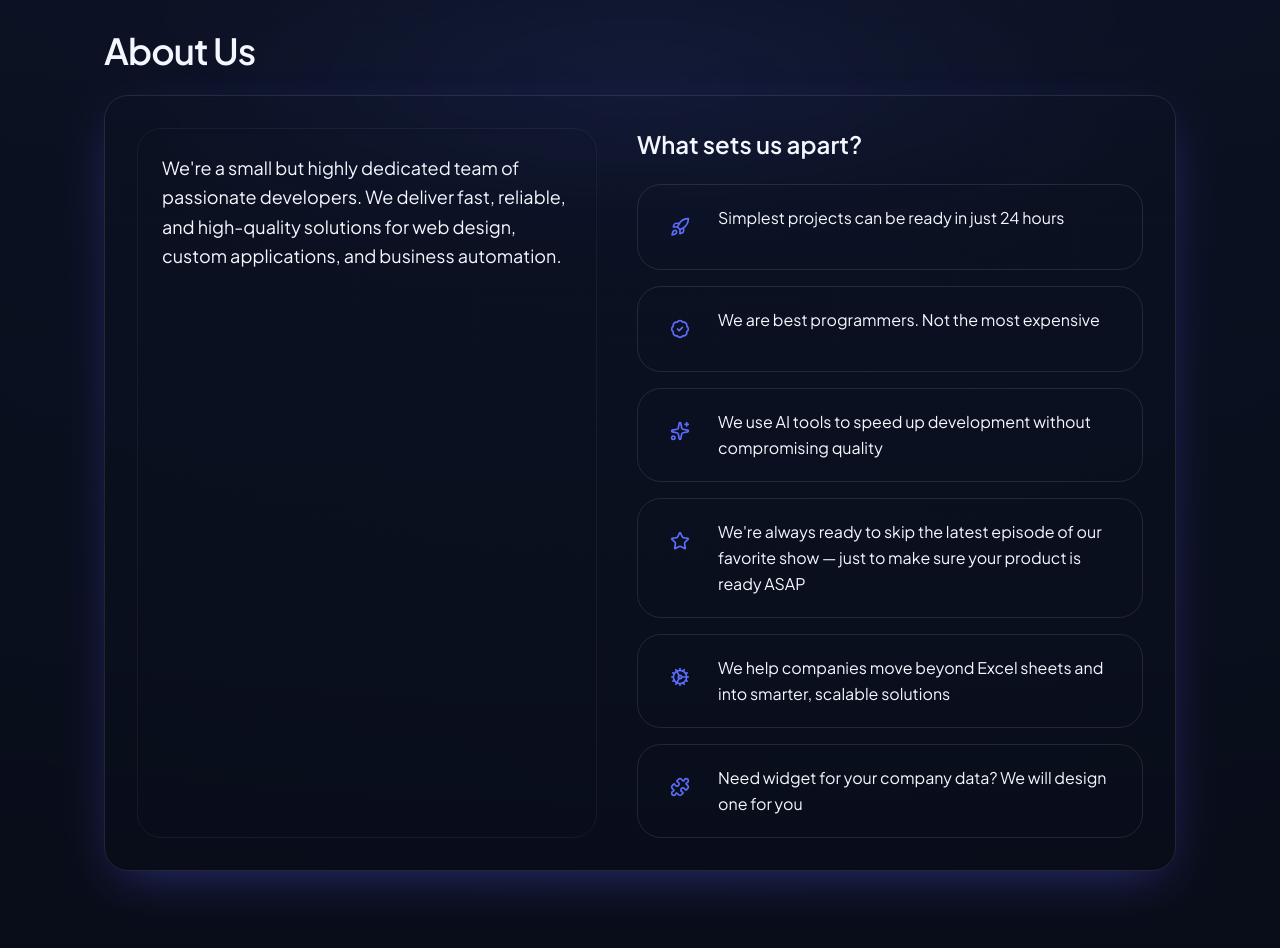
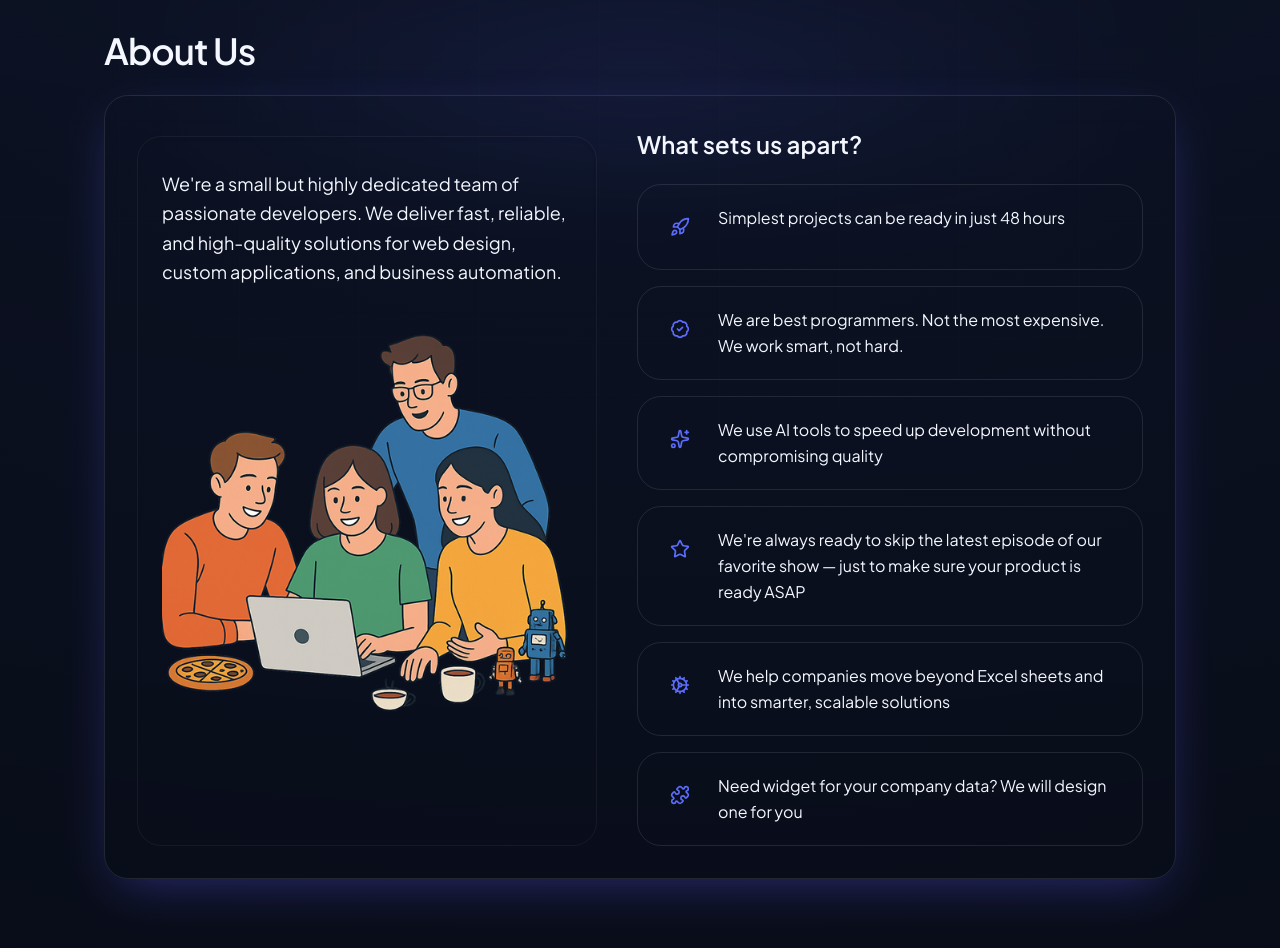
Before and after one commit to WGenSolutions/WGenSite, a React (Vite) app: page / in a window 1280 px wide. Shown: the part 3860-4808 px from the top of the page. Built offline with nearby package versions, Linux system fonts and the light colour scheme.

Commit message:
- about us - some improved texts

```diff
--- a/src/locales/en/home.json
+++ b/src/locales/en/home.json
@@ -161,8 +161,8 @@
     "intro": "We're a small but highly dedicated team of passionate developers. We deliver fast, reliable, and high-quality solutions for web design, custom applications, and business automation.",
     "highlightTitle": "What sets us apart?",
     "highlights": [
-      { "id": "speed", "text": "Simplest projects can be ready in just 24 hours" },
-      { "id": "value", "text": "We are best programmers. Not the most expensive" },
+      { "id": "speed", "text": "Simplest projects can be ready in just 48 hours" },
+      { "id": "value", "text": "We are best programmers. Not the most expensive. We work smart, not hard." },
       { "id": "ai", "text": "We use AI tools to speed up development without compromising quality" },
       { "id": "commitment", "text": "We're always ready to skip the latest episode of our favorite show — just to make sure your product is ready ASAP" },
       { "id": "automation", "text": "We help companies move beyond Excel sheets and into smarter, scalable solutions" },
--- a/src/locales/pl/home.json
+++ b/src/locales/pl/home.json
@@ -85,8 +85,8 @@
     "intro": "Jesteśmy niewielkim, ale niezwykle zaangażowanym zespołem pasjonatów technologii. Dostarczamy szybkie, niezawodne i wysokiej jakości rozwiązania z zakresu stron internetowych, aplikacji dedykowanych oraz automatyzacji biznesu.",
     "highlightTitle": "Co nas wyróżnia?",
     "highlights": [
-      { "id": "speed", "text": "Najprostsze projekty realizujemy nawet w 24 godziny." },
-      { "id": "value", "text": "Świetni programiści, rozsądne stawki." },
+      { "id": "speed", "text": "Najprostsze projekty realizujemy nawet w 48 godzin." },
+      { "id": "value", "text": "Świetni programiści, rozsądne stawki. Pracujemy mądrze, nie ciężko." },
       { "id": "ai", "text": "Wykorzystujemy narzędzia AI, by przyspieszyć development bez kompromisów jakości." },
       { "id": "commitment", "text": "Zdarza nam się odłożyć nowy odcinek ulubionego serialu, żeby Twoje rozwiązanie było gotowe szybciej." },
       { "id": "automation", "text": "Pomagamy firmom wyjść poza Excela i przejść do sprytniejszych, skalowalnych rozwiązań." },
--- a/src/sections/About.tsx
+++ b/src/sections/About.tsx
@@ -62,13 +62,19 @@ export const About = () => {
         viewport={{ once: true, amount: 0.12 }}
         variants={containerVariants}
       >
-        <div className="space-y-6 rounded-3xl border border-white/5 bg-background/70 p-6 shadow-inner">
+        <div className="space-y-6 rounded-3xl border border-white/5 bg-background/70 p-6 pt-8 mt-2 shadow-inner">
           <motion.p
             className="text-lg leading-relaxed text-foreground/90"
             variants={containerVariants}
           >
             {intro}
           </motion.p>
+
+          <img
+            src="/images/about us.png"
+            alt={t('about.title')}
+            className="object-cover"
+          />
         </div>
 
         <motion.div
```
Also changed, not shown: public/images/about us.png (added).
